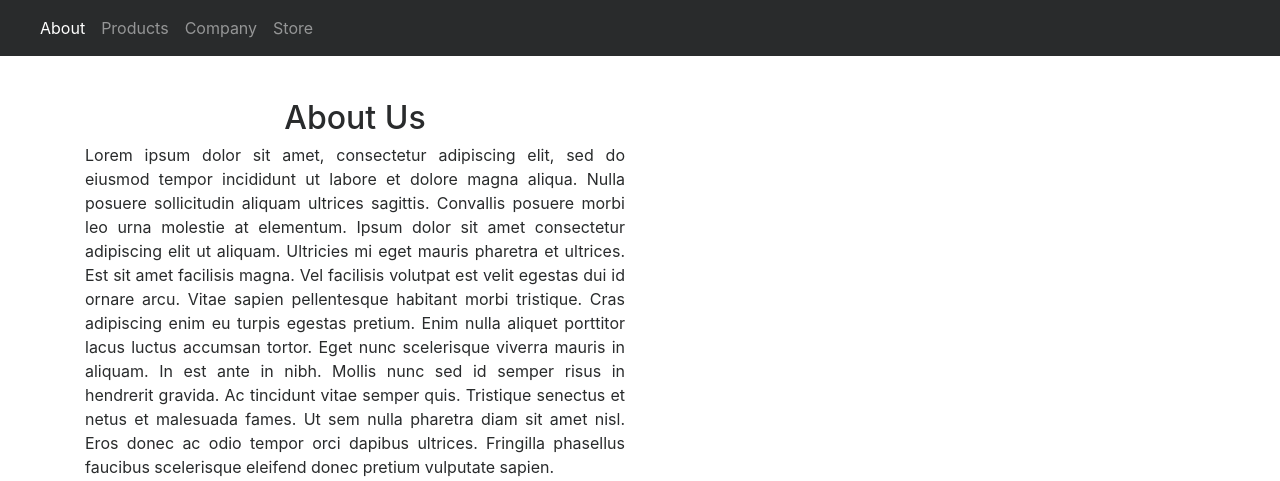
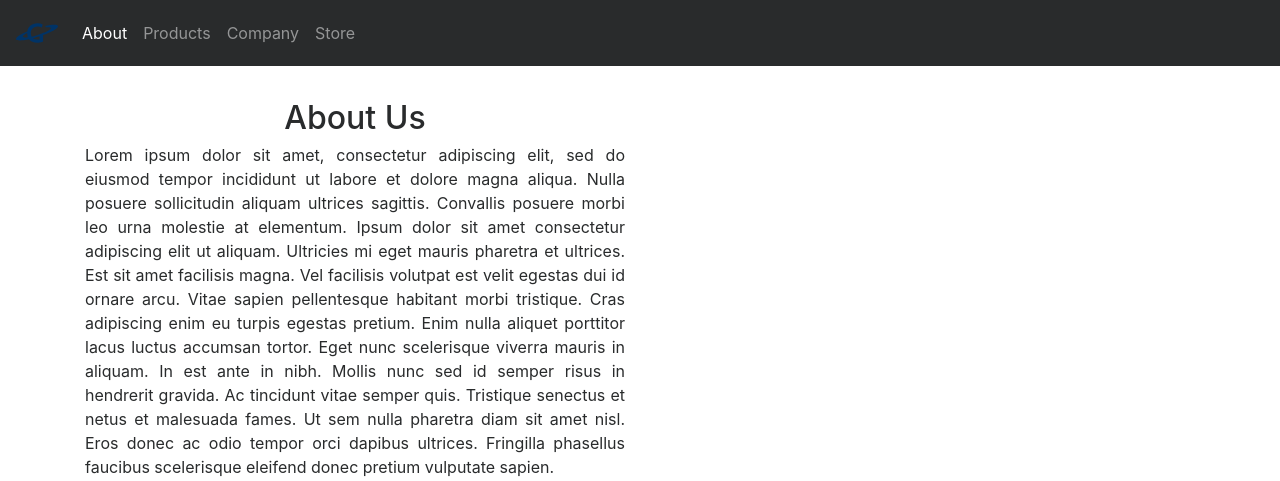
Before and after one commit to stcalica/ParkedDomain, a Flask app: page / in a window 1280 px wide. Shown: the top 481 px of the page. Run offline with Flask 2, Linux system fonts and the light colour scheme; some libraries are stand-ins or nearby versions.

Commit message:
favicon and icons

```diff
--- a/app/templates/index.html
+++ b/app/templates/index.html
@@ -6,16 +6,16 @@
     <meta name="viewport" content="width=device-width, initial-scale=1, shrink-to-fit=no">
     <meta name="description" content="">
     <meta name="author" content="Kyle Calica">
-    <link rel="icon" href="static/img/blue-galileo-logo.svg">
+    <link rel="icon" href="{{url_for('static', filename='img/blue-galileo-gear-favicon.png')}}">
     <link rel="stylesheet" href="https://maxcdn.bootstrapcdn.com/bootstrap/4.0.0-alpha.6/css/bootstrap.min.css" integrity="sha384-rwoIResjU2yc3z8GV/NPeZWAv56rSmLldC3R/AZzGRnGxQQKnKkoFVhFQhNUwEyJ" crossorigin="anonymous">
-    <link rel="stylesheet" type="text/css" href="static/css/styles.css" >
+    <link rel="stylesheet" type="text/css" href="{{url_for('static', filename='css/styles.css')}}" >
   </head>
   <body>
     <nav class="navbar navbar-toggleable-md navbar-inverse bg-inverse fixed-top">
       <button class="navbar-toggler navbar-toggler-right" type="button" data-toggle="collapse" data-target="#navbars" aria-controls="navbars" aria-expanded="false" aria-label="Toggle navigation">
         <span class="navbar-toggler-icon"></span>
       </button>
-      <a class="navbar-brand" href="#"><img alt="Galileo Gear" src="static/img/blue-galileo-logo.svg" /></a>
+      <a class="navbar-brand" href="#"><img width="42" height="42" alt="Galileo Gear" src="static/img/blue-galileo-logo.svg" /></a>
       <div class="collapse navbar-collapse" id="navbars">
         <ul class="navbar-nav mr-auto">
           <li class="nav-item active">
```
